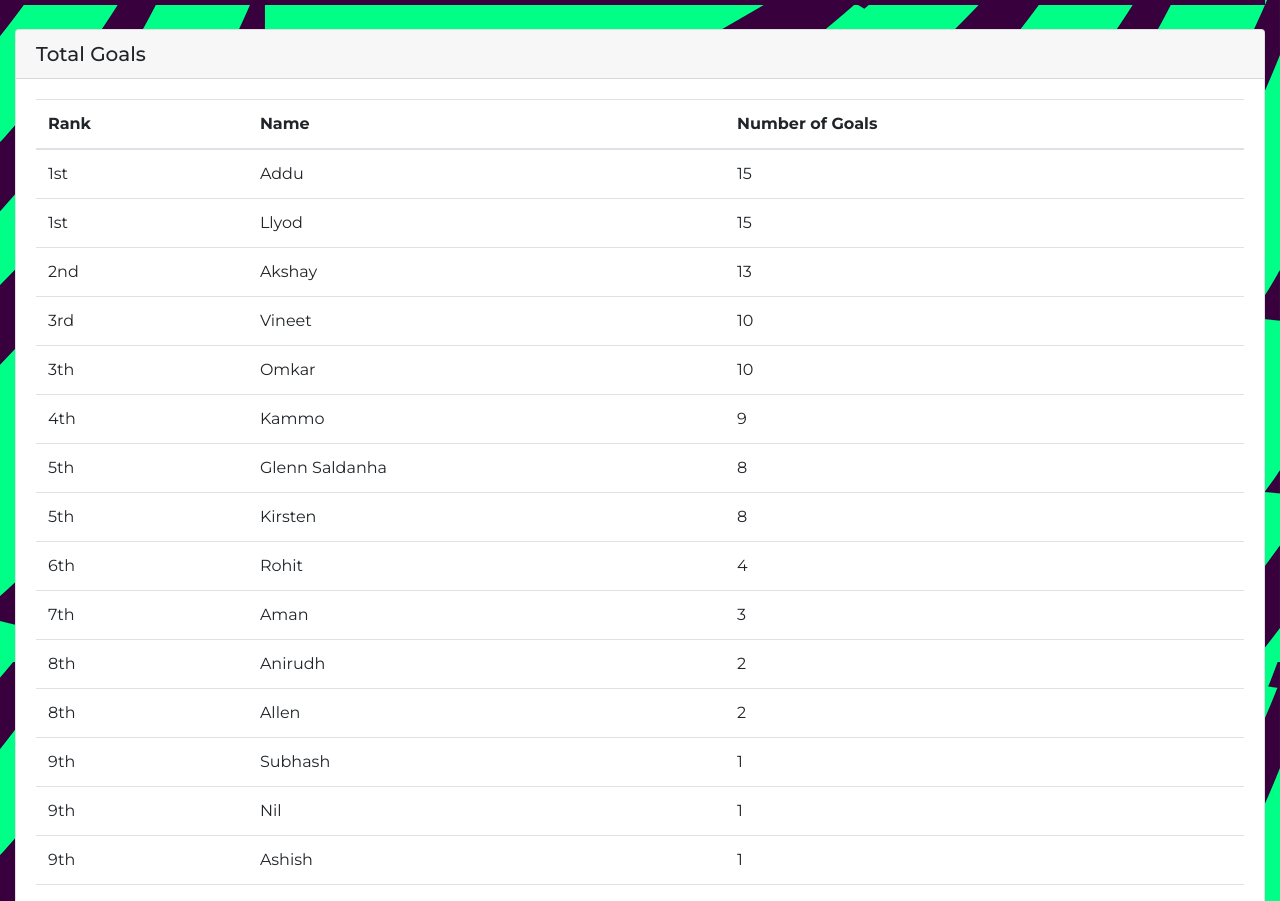
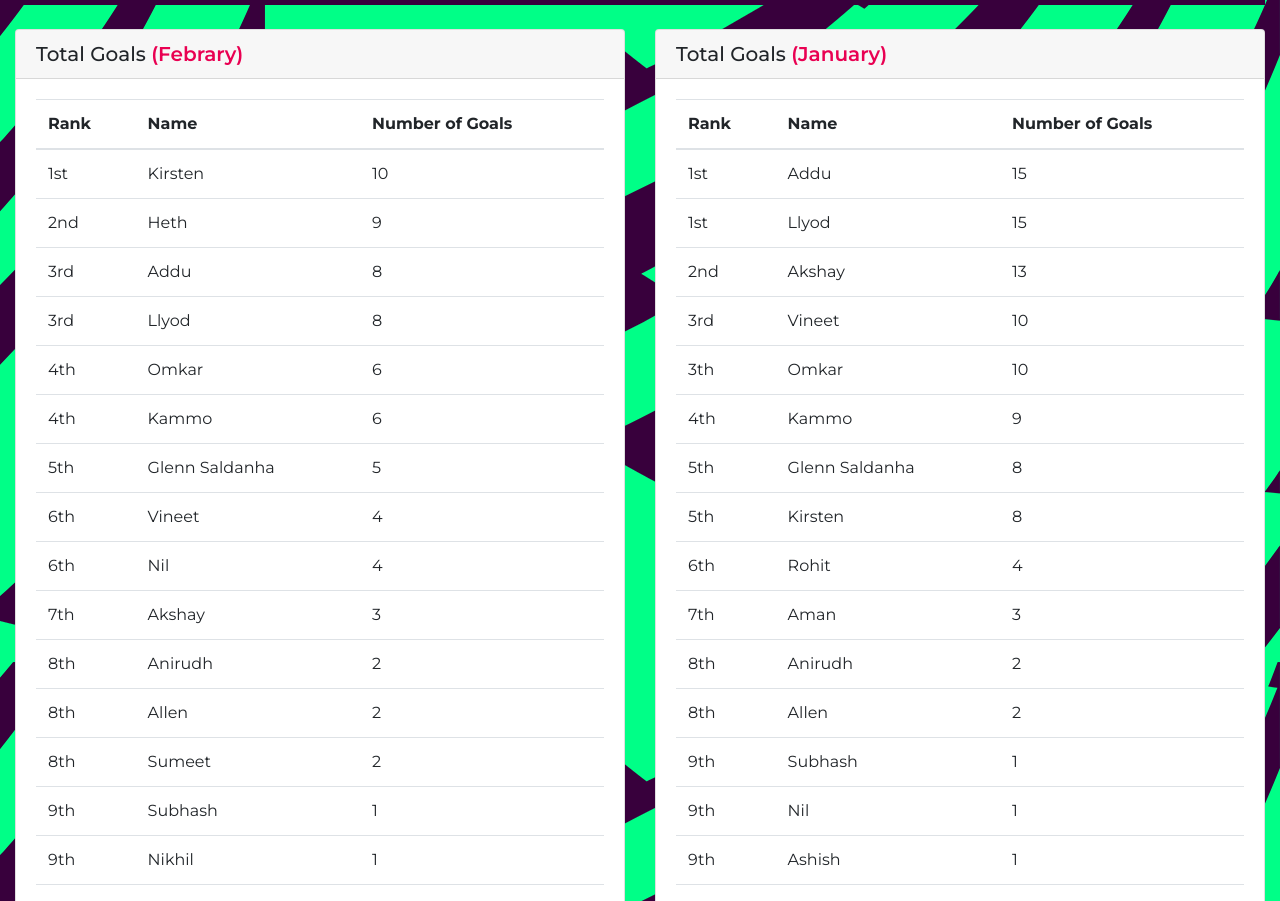
Before and after one commit to vineetvinayakumar/6amfc, a plain HTML site: page statistics.html in a window 1280 px wide. Shown: the part 51-952 px from the top of the page. Drawn offline with Linux system fonts and the light colour scheme.

Commit message:
Febrary complete dashboard

```diff
--- a/css/style.css
+++ b/css/style.css
@@ -29,6 +29,11 @@ body{
 .nav-pills .nav-link.active, .nav-pills .show>.nav-link{
     background-color: #E90052;
     color:#ffffff;
+}
+
+.month{
+    color:#E90052;
+    font-weight: 600;
 }
 
 .navbar-brand{
--- a/statistics.html
+++ b/statistics.html
@@ -33,10 +33,116 @@
         </div>
       </nav>
 
+
       <div class="row mt-4">
         <div class="col-sm">
           <div class="card">
-            <h5 class="card-header">Total Goals</h5>
+            <h5 class="card-header">Total Goals <span class="month">(Febrary)</span></h5>
+            <div class="card-body">
+              <table class="table">
+                  <thead>
+                    <tr>
+                      <th scope="col">Rank</th>
+                      <th scope="col">Name</th>
+                      <th scope="col">Number of Goals</th>
+                    </tr>
+                  </thead>
+                  <tbody>
+                    <tr>
+                        <td>1st</td>
+                        <td>Kirsten</td>
+                        <td>10</td>
+                    </tr>
+                    <tr>
+                        <td>2nd</td>
+                        <td>Heth</td>
+                        <td>9</td>
+                    </tr>
+                    <tr>
+                        <td>3rd</td>
+                        <td>Addu</td>
+                        <td>8</td>
+                    </tr>
+                    <tr>
+                        <td>3rd</td>
+                        <td>Llyod</td>
+                        <td>8</td>
+                    </tr>
+                    <tr>
+                        <td>4th</td>
+                        <td>Omkar</td>
+                        <td>6</td>
+                    </tr>
+                    <tr>
+                        <td>4th</td>
+                        <td>Kammo</td>
+                        <td>6</td>
+                    </tr>
+                    <tr>
+                        <td>5th</td>
+                        <td>Glenn Saldanha</td>
+                        <td>5</td>
+                    </tr>
+                    <tr>
+                        <td>6th</td>
+                        <td>Vineet</td>
+                        <td>4</td>
+                    </tr>
+                    <tr>
+                        <td>6th</td>
+                        <td>Nil</td>
+                        <td>4</td>
+                    </tr>
+                    <tr>
+                        <td>7th</td>
+                        <td>Akshay</td>
+                        <td>3</td>
+                    </tr>
+
+                    <tr>
+                        <td>8th</td>
+                        <td>Anirudh</td>
+                        <td>2</td>
+                    </tr>
+                    <tr>
+                        <td>8th</td>
+                        <td>Allen</td>
+                        <td>2</td>
+                    </tr>
+                    <tr>
+                        <td>8th</td>
+                        <td>Sumeet</td>
+                        <td>2</td>
+                    </tr>
+                    <tr>
+                        <td>9th</td>
+                        <td>Subhash</td>
+                        <td>1</td>
+                    </tr>
+                    <tr>
+                        <td>9th</td>
+                        <td>Nikhil</td>
+                        <td>1</td>
+                    </tr>
+                    <tr>
+                        <td>9th</td>
+                        <td>Jerin</td>
+                        <td>1</td>
+                    </tr>
+                    <tr>
+                        <td>9th</td>
+                        <td>Amey</td>
+                        <td>1</td>
+                    </tr>
+
+                </tbody>
+            </table>
+          </div>
+        </div>
+        </div>
+        <div class="col-sm">
+          <div class="card">
+            <h5 class="card-header">Total Goals <span class="month">(January)</span></h5>
             <div class="card-body">
               <table class="table">
                   <thead>
@@ -140,7 +246,7 @@
                 </tbody>
             </table>
           </div>
-        </div>
+         </div>
         </div>
       </div>
 
```
Also changed, not shown: index.html (+9 -19 lines).
